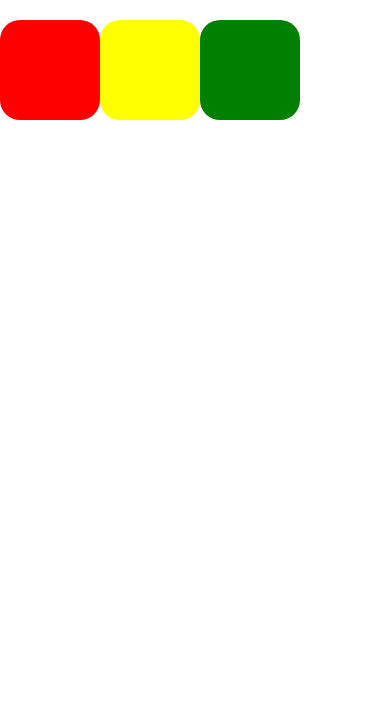
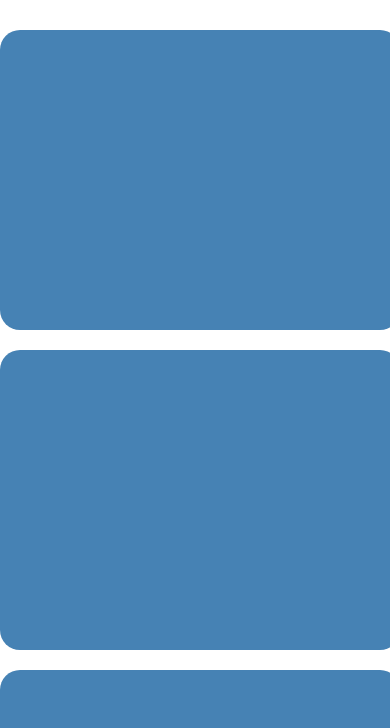
Before and after one commit to arthursaracco/carr-bleu, a React Native app: screen / in a window 390 px wide. Shown: the top 728 px of the page. Built offline with nearby package versions, Linux system fonts and the light colour scheme.

Commit message:
scrollview

```diff
--- a/App.tsx
+++ b/App.tsx
@@ -1,12 +1,21 @@
 import { StatusBar } from 'expo-status-bar';
-import { StyleSheet, Text, View } from 'react-native';
+import { StyleSheet, Text, View,ScrollView } from 'react-native';
 
 export default function App() {
   return (
     <View style={styles.container}>
+      <ScrollView>
       <View style={styles.square} />
+      <View style={styles.square} />
+      <View style={styles.square} />
+      <View style={styles.square} />
+      <ScrollView horizontal>
       <View style={styles.square2} />
-      <View style={styles.square3} />
+      <View style={styles.square2} />
+      <View style={styles.square2} />
+      <View style={styles.square2} />
+      </ScrollView>
+      </ScrollView>
      </View>
   );
 }
@@ -23,27 +32,26 @@ const styles = StyleSheet.create({
   },
   font:{fontSize:40},
   square: {
-    backgroundColor: 'red',
-    height: 100,
-    width: 100,
+    backgroundColor: 'steelblue',
+    height: 300,
+    width: 400,
+    margin:10,
+    marginLeft:0,
 
-    borderRadius:20
+    borderRadius:20,
 
 },
 square2: {
-  backgroundColor: 'yellow',
-  height: 100,
-  width: 100,
-
+  backgroundColor: 'skyblue',
+  height: 300,
+  width: 300,
+  margin:10,
+  marginLeft:0,
   borderRadius:20
 
 },
-square3: {
-  backgroundColor: 'green',
-  height: 100,
-  width: 100,
 
-  borderRadius:20
 
-},
+
+
 });
```
